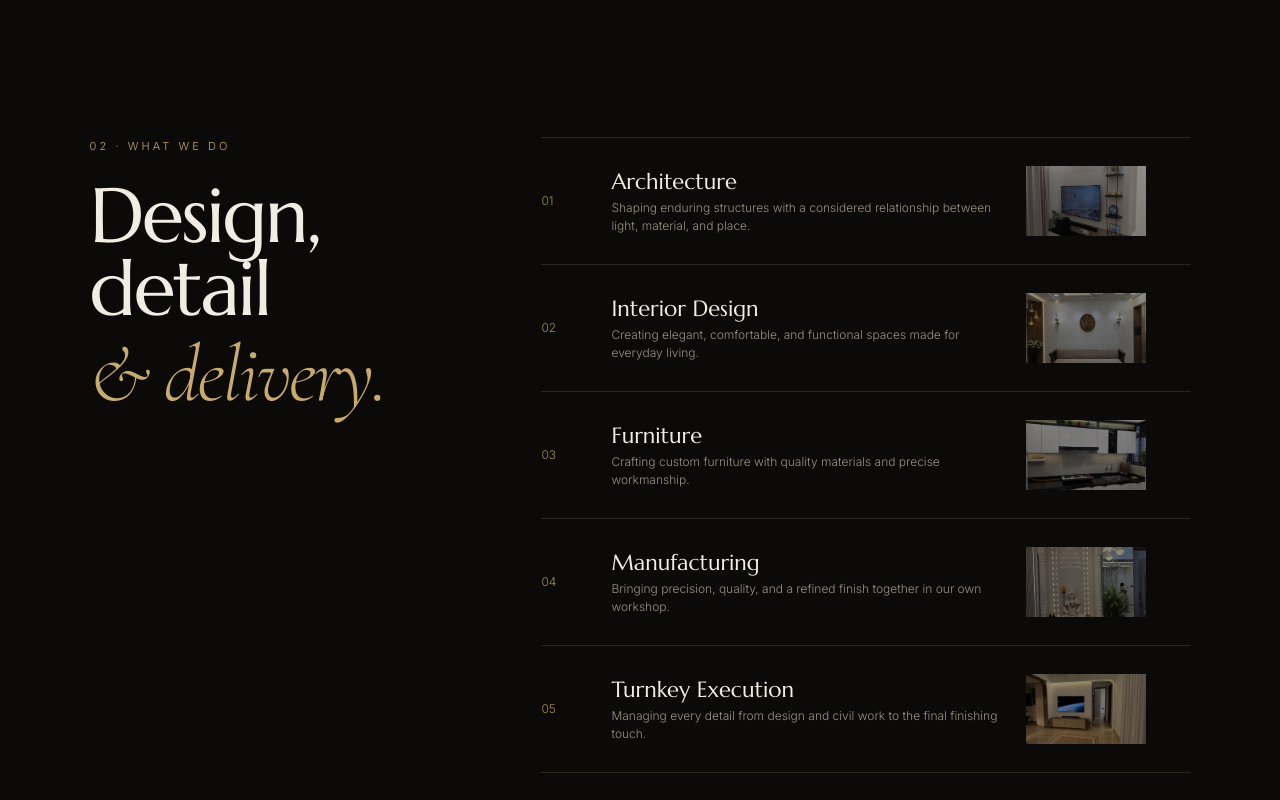
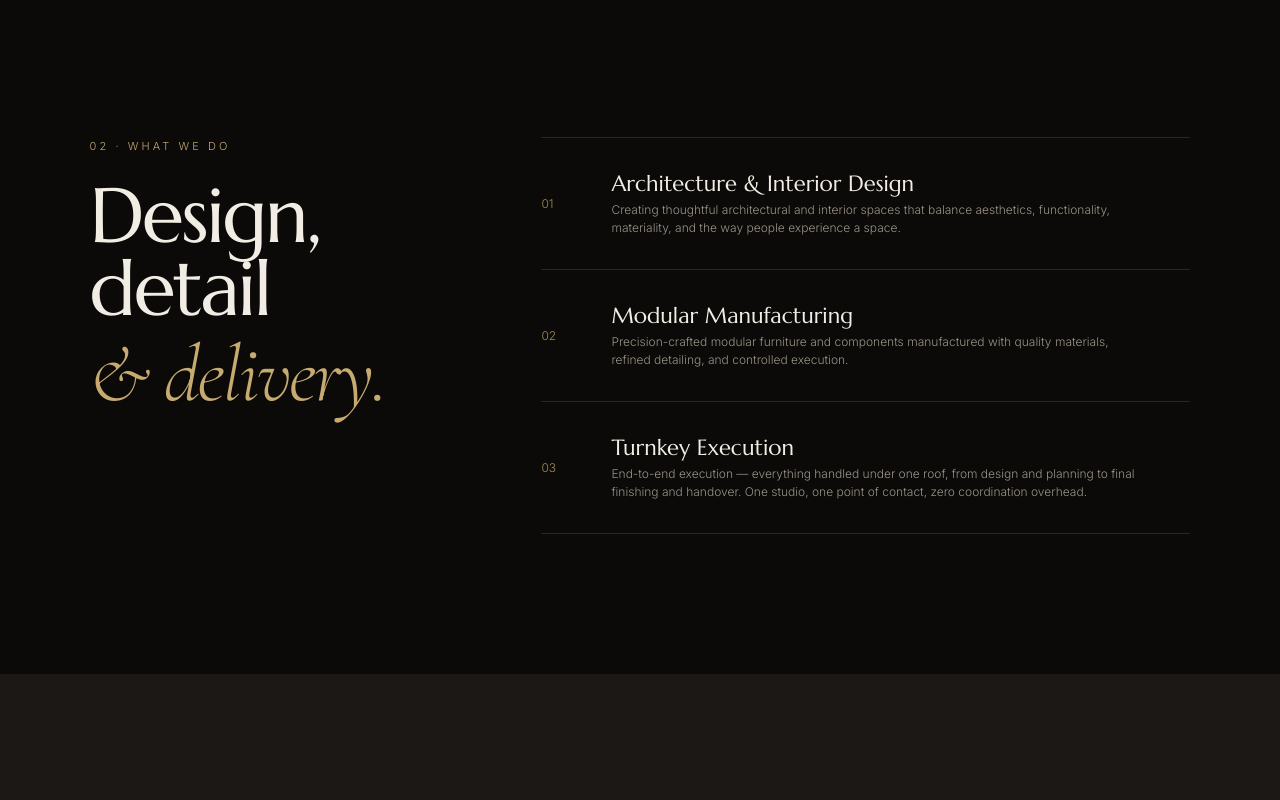
Before and after one commit to Vrushali-Nagrale/cosyhaven-studio-website, a React (Vite) app: page / in a window 1280 px wide. Shown: the part 1940-2740 px from the top of the page. Built offline with nearby package versions, Linux system fonts and the light colour scheme.

Commit message:
Updated App.tsx

```diff
--- a/src/App.tsx
+++ b/src/App.tsx
@@ -3,6 +3,49 @@ import { useReveal } from './hooks/useReveal'
 import { useCountUp } from './hooks/useCountUp'
 
 type Project = { name: string; place: string; image: string }
+type ServiceItem = { num: string; title: string; desc: string; includes: string[]; images: { src: string; label: string }[] }
+
+const serviceItems: ServiceItem[] = [
+  {
+    num: '01',
+    title: 'Architecture & Interior Design',
+    desc: 'Creating thoughtful architectural and interior spaces that balance aesthetics, functionality, materiality, and the way people experience a space.',
+    includes: ['Architectural design', 'Interior design', 'Space planning', 'Concept development', 'Material & finish selection', 'Detailed design & visualization'],
+    images: [
+      { src: '/project1.jpeg', label: 'VJ Yashwin Supernova, Wakad' },
+      { src: '/project2.jpeg', label: 'ANP Memento, Wakad' },
+      { src: '/Empire square.jpeg', label: 'Empire Square' },
+      { src: '/MG Opera.jpeg', label: 'MG Opera, Wakad' },
+      { src: '/Gaikwad nirvana.jpeg', label: 'Gaikwad Nirvana' },
+    ],
+  },
+  {
+    num: '02',
+    title: 'Modular Manufacturing',
+    desc: 'Precision-crafted modular furniture and components manufactured with quality materials, refined detailing, and controlled execution.',
+    includes: ['Modular kitchens', 'Wardrobes', 'Custom furniture', 'Storage solutions', 'Modular furniture components', 'Precision manufacturing & finishing'],
+    images: [
+      { src: '/project12.jpeg', label: 'Modular Kitchen' },
+      { src: '/project3.jpeg', label: 'Kumar Presidency, Koregaon Park' },
+      { src: '/project6.jpeg', label: 'Sukhwani Kingsley, Wakad' },
+      { src: '/Austin arena.jpeg', label: 'Austin Arena' },
+      { src: '/project17.jpeg', label: 'Custom Study & Storage' },
+    ],
+  },
+  {
+    num: '03',
+    title: 'Turnkey Execution',
+    desc: 'End-to-end execution — everything handled under one roof, from design and planning to final finishing and handover. One studio, one point of contact, zero coordination overhead.',
+    includes: ['POP & false ceiling', 'Electrical work', 'Plumbing', 'Painting & flooring', 'Modular furniture', 'Interior finishing', 'Complete site execution'],
+    images: [
+      { src: '/Aloha wakad.jpeg', label: 'Aloha, Wakad' },
+      { src: '/project9.jpeg', label: 'Study & Living — Full Execution' },
+      { src: '/project11.jpeg', label: 'Entry Foyer — Complete Finish' },
+      { src: '/project14.jpeg', label: 'TV Unit & Room — Turnkey' },
+      { src: '/Life republic.jpeg', label: 'Life Republic' },
+    ],
+  },
+]
 
 const projects: Project[] = [
   { name: 'VJ Yashwin Supernova', place: 'Wakad', image: '/project1.jpeg' },
@@ -13,14 +56,6 @@ const projects: Project[] = [
   { name: 'Sukhwani Kingsley', place: 'Wakad', image: '/project6.jpeg' },
   { name: 'Sukhwani Skylines', place: 'Wakad', image: '/project 7.jpeg' },
   { name: 'MG Opera', place: 'Wakad', image: '/project8.jpeg' },
-]
-
-const services = [
-  { title: 'Architecture', desc: 'Shaping enduring structures with a considered relationship between light, material, and place.', image: '/project9.jpeg' },
-  { title: 'Interior Design', desc: 'Creating elegant, comfortable, and functional spaces made for everyday living.', image: '/project11.jpeg' },
-  { title: 'Furniture', desc: 'Crafting custom furniture with quality materials and precise workmanship.', image: '/project12.jpeg' },
-  { title: 'Manufacturing', desc: 'Bringing precision, quality, and a refined finish together in our own workshop.', image: '/project13.jpeg' },
-  { title: 'Turnkey Execution', desc: 'Managing every detail from design and civil work to the final finishing touch.', image: '/project14.jpeg' },
 ]
 
 const machines = [
@@ -61,6 +96,7 @@ export default function App() {
   const [menuOpen, setMenuOpen] = useState(false)
   const [scrolled, setScrolled] = useState(false)
   const [activeProject, setActiveProject] = useState(0)
+  const [activeService, setActiveService] = useState<number | null>(null)
   const [formOpen, setFormOpen] = useState(false)
   const [formSubmitted, setFormSubmitted] = useState(false)
   const [dragging, setDragging] = useState(false)
@@ -215,20 +251,54 @@ export default function App() {
             <h2>Design, detail<br /><em>& delivery.</em></h2>
           </div>
           <div className={`service-list ${servicesReveal.visible ? 'is-visible' : ''}`}>
-            {services.map((service, index) => (
-              <div className="service-row" key={service.title} style={{ transitionDelay: `${index * 0.1}s` }}>
-                <span className="service-num">0{index + 1}</span>
+            {serviceItems.map((service, index) => {
+              const isOpen = activeService === index
+              return (
+                <div
+                  className={`service-row ${isOpen ? 'is-open' : ''}`}
+                  key={service.num}
+                  style={{ transitionDelay: `${index * 0.1}s` }}
+                  onClick={() => setActiveService(isOpen ? null : index)}
+                  role="button"
+                  aria-expanded={isOpen}
+                  tabIndex={0}
+                  onKeyDown={(e) => { if (e.key === 'Enter' || e.key === ' ') { e.preventDefault(); setActiveService(isOpen ? null : index) } }}
+                >
+                  <div className="service-row-head">
+                    <span className="service-num">{service.num}</span>
                     <div className="service-body">
                       <h3>{service.title}</h3>
                       <p>{service.desc}</p>
                     </div>
-                <div className="service-image">
-                  <img src={service.image} alt={service.title} loading="lazy" />
+                    <span className="service-arrow" aria-hidden="true">{isOpen ? '↑' : '→'}</span>
                   </div>
-                <span className="service-arrow">→</span>
+                  <div className="service-expand" aria-hidden={!isOpen}>
+                    <div className="service-expand-inner">
+                      <div className="service-includes">
+                        {service.includes.map((item) => (
+                          <span key={item} className="service-tag">{item}</span>
+                        ))}
+                      </div>
+                      <div className="service-gallery">
+                        <div className="service-gallery-feature">
+                          <img src={service.images[0].src} alt={service.images[0].label} loading="lazy" />
+                          <span className="service-gallery-label">{service.images[0].label}</span>
+                        </div>
+                        <div className="service-gallery-grid">
+                          {service.images.slice(1).map((img) => (
+                            <div className="service-gallery-item" key={img.src}>
+                              <img src={img.src} alt={img.label} loading="lazy" />
+                              <span className="service-gallery-label">{img.label}</span>
+                            </div>
+                          ))}
+                        </div>
+                      </div>
+                    </div>
+                  </div>
                   <div className="service-line" />
                 </div>
-            ))}
+              )
+            })}
           </div>
         </section>
 
--- a/src/styles.css
+++ b/src/styles.css
@@ -217,26 +217,83 @@ h2 em { font: 300 italic 1.05em var(--serif); color: var(--gold); }
 .services { background: var(--black); display: grid; grid-template-columns: 0.7fr 1.3fr; gap: 8vw; }
 .service-list { border-top: 1px solid var(--line); }
 .service-row {
-  display: grid; grid-template-columns: 50px 1fr 120px 24px; gap: 20px; align-items: center;
-  width: 100%; padding: 28px 0; border-bottom: 1px solid var(--line);
+  border-bottom: 1px solid var(--line);
   position: relative; cursor: pointer;
   opacity: 0; transform: translateY(25px);
-  transition: opacity 0.8s var(--ease), transform 0.8s var(--ease), padding 0.4s var(--ease);
+  transition: opacity 0.8s var(--ease), transform 0.8s var(--ease);
 }
 .service-list.is-visible .service-row { opacity: 1; transform: translateY(0); }
-.service-row:hover { padding-left: 16px; }
+.service-row-head {
+  display: grid; grid-template-columns: 50px 1fr 24px; gap: 20px; align-items: center;
+  width: 100%; padding: 32px 0;
+  transition: padding 0.4s var(--ease);
+}
+.service-row:hover .service-row-head { padding-left: 16px; }
+.service-row.is-open .service-row-head { padding-left: 16px; }
 .service-num { color: var(--gold-dim); font-size: 12px; transition: color 0.3s; }
-.service-row:hover .service-num { color: var(--gold-bright); }
+.service-row:hover .service-num, .service-row.is-open .service-num { color: var(--gold-bright); }
 .service-body h3 { font: 22px var(--display); margin: 0 0 4px; transition: color 0.3s; }
-.service-row:hover .service-body h3 { color: var(--gold-bright); }
-.service-body p { font-size: 12px; line-height: 1.5; color: var(--muted); margin: 0; }
-.service-image { width: 120px; height: 70px; overflow: hidden; }
-.service-image img { width: 100%; height: 100%; object-fit: cover; filter: brightness(0.6) grayscale(0.3); transition: filter 0.5s, transform 0.6s; }
-.service-row:hover .service-image img { filter: brightness(0.9) grayscale(0); transform: scale(1.06); }
-.service-arrow { color: var(--gold); opacity: 0; transform: translateX(-8px); transition: opacity 0.4s, transform 0.4s; }
-.service-row:hover .service-arrow { opacity: 1; transform: translateX(0); }
+.service-row:hover .service-body h3, .service-row.is-open .service-body h3 { color: var(--gold-bright); }
+.service-body p { font-size: 12px; line-height: 1.5; color: var(--muted); margin: 0; max-width: 620px; }
+.service-arrow {
+  color: var(--gold); font-size: 18px; opacity: 0; transform: translateX(-8px);
+  transition: opacity 0.4s, transform 0.4s;
+  display: flex; align-items: center; justify-content: center;
+}
+.service-row:hover .service-arrow, .service-row.is-open .service-arrow { opacity: 1; transform: translateX(0); }
+.service-row.is-open .service-arrow { transform: rotate(0); }
+
+.service-expand {
+  display: grid; grid-template-rows: 0fr;
+  transition: grid-template-rows 0.6s var(--ease-expo);
+}
+.service-row.is-open .service-expand { grid-template-rows: 1fr; }
+.service-expand-inner { overflow: hidden; min-height: 0; }
+
+.service-includes {
+  display: flex; flex-wrap: wrap; gap: 8px; padding: 0 0 24px 70px;
+  opacity: 0; transform: translateY(12px);
+  transition: opacity 0.5s var(--ease) 0.15s, transform 0.5s var(--ease) 0.15s;
+}
+.service-row.is-open .service-includes { opacity: 1; transform: translateY(0); }
+.service-tag {
+  font-size: 10px; letter-spacing: 0.12em; text-transform: uppercase; color: var(--ivory-dim);
+  padding: 6px 12px; border: 1px solid var(--line); background: var(--panel);
+  transition: border-color 0.3s, color 0.3s;
+}
+.service-tag:hover { border-color: var(--gold); color: var(--gold-bright); }
+
+.service-gallery {
+  display: grid; grid-template-columns: 1.4fr 1fr; gap: 12px;
+  padding: 0 0 36px 70px;
+  opacity: 0; transform: translateY(16px);
+  transition: opacity 0.6s var(--ease) 0.25s, transform 0.6s var(--ease) 0.25s;
+}
+.service-row.is-open .service-gallery { opacity: 1; transform: translateY(0); }
+.service-gallery-feature, .service-gallery-item {
+  position: relative; overflow: hidden; background: var(--panel);
+}
+.service-gallery-feature { aspect-ratio: 16/10; }
+.service-gallery-grid { display: grid; grid-template-columns: 1fr 1fr; gap: 12px; }
+.service-gallery-item { aspect-ratio: 4/3; }
+.service-gallery-feature img, .service-gallery-item img {
+  width: 100%; height: 100%; object-fit: cover;
+  filter: brightness(0.78) contrast(1.05);
+  transition: filter 0.5s, transform 0.7s var(--ease-expo);
+}
+.service-gallery-feature:hover img, .service-gallery-item:hover img { filter: brightness(0.95); transform: scale(1.05); }
+.service-gallery-label {
+  position: absolute; bottom: 0; left: 0; right: 0;
+  padding: 24px 14px 10px;
+  font-size: 9px; letter-spacing: 0.16em; text-transform: uppercase; color: var(--ivory);
+  background: linear-gradient(180deg, transparent, rgba(11,10,9,0.85));
+  opacity: 0; transition: opacity 0.4s;
+}
+.service-gallery-feature:hover .service-gallery-label,
+.service-gallery-item:hover .service-gallery-label { opacity: 1; }
+
 .service-line { position: absolute; bottom: -1px; left: 0; width: 0; height: 1px; background: var(--gold); transition: width 0.5s var(--ease); }
-.service-row:hover .service-line { width: 100%; }
+.service-row:hover .service-line, .service-row.is-open .service-line { width: 100%; }
 
 /* ── STATEMENT / UNIQUE ── */
 .statement { padding: 160px 7vw; background: var(--panel); position: relative; overflow: hidden; }
@@ -461,9 +518,11 @@ select { cursor: pointer; }
   .about-visual { margin-left: 0; width: 100%; }
   .about-image-main { aspect-ratio: 4/5; }
   .about-image-sub { width: 36%; bottom: -20px; left: 0; }
-  .service-row { grid-template-columns: 40px 1fr 24px; gap: 14px; }
-  .service-image { display: none; }
+  .service-row-head { grid-template-columns: 40px 1fr 24px; gap: 14px; padding: 24px 0; }
   .service-body p { font-size: 11px; }
+  .service-includes, .service-gallery { padding-left: 54px; }
+  .service-gallery { grid-template-columns: 1fr; }
+  .service-gallery-grid { grid-template-columns: 1fr 1fr; }
   .stat-grid { grid-template-columns: 1fr 1fr; gap: 30px 0; }
   .stat-card { padding: 0 16px; }
   .stat-card:nth-child(3) { border: 0; padding-left: 0; }
```
Lines whose indentation alone changed are shown as unchanged.
